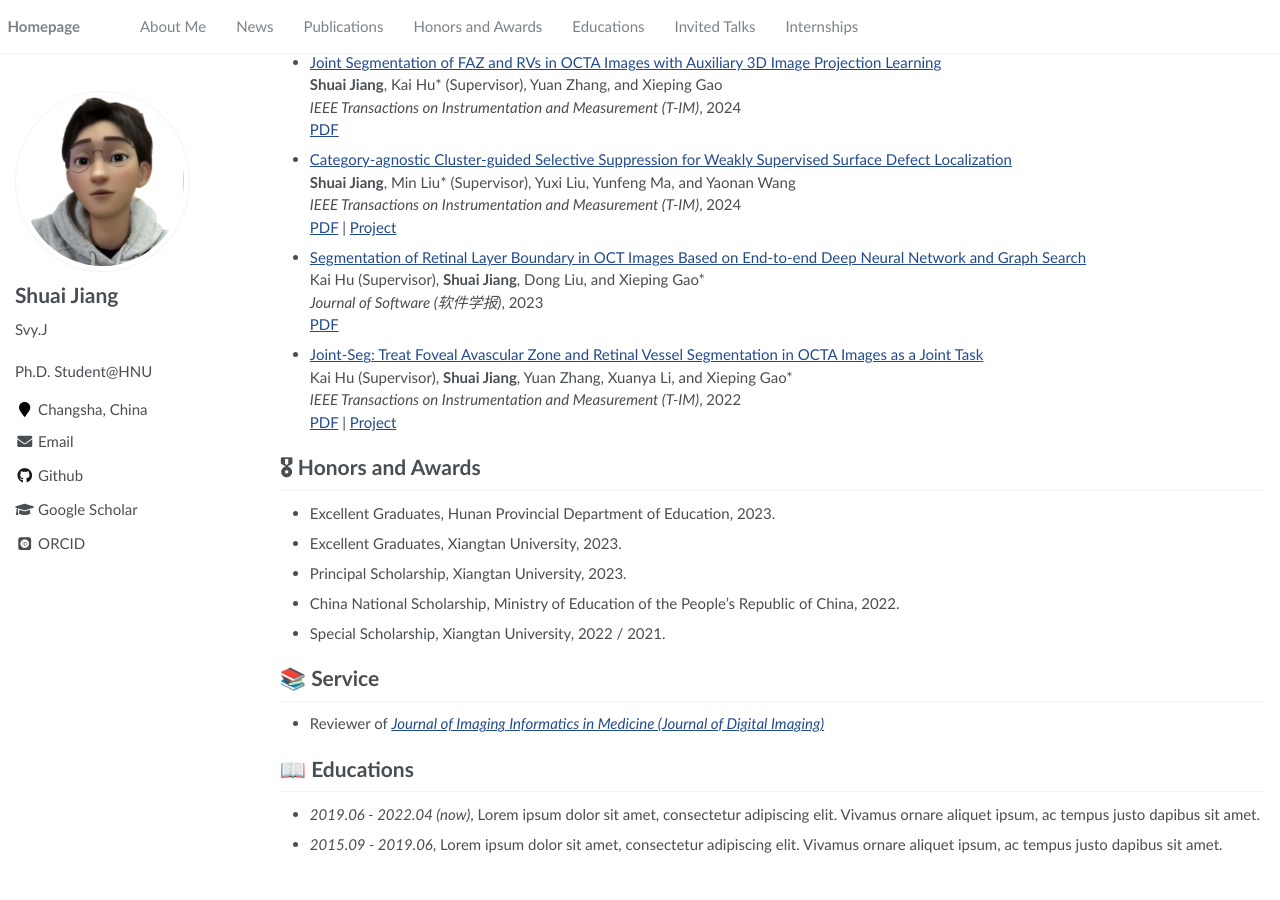
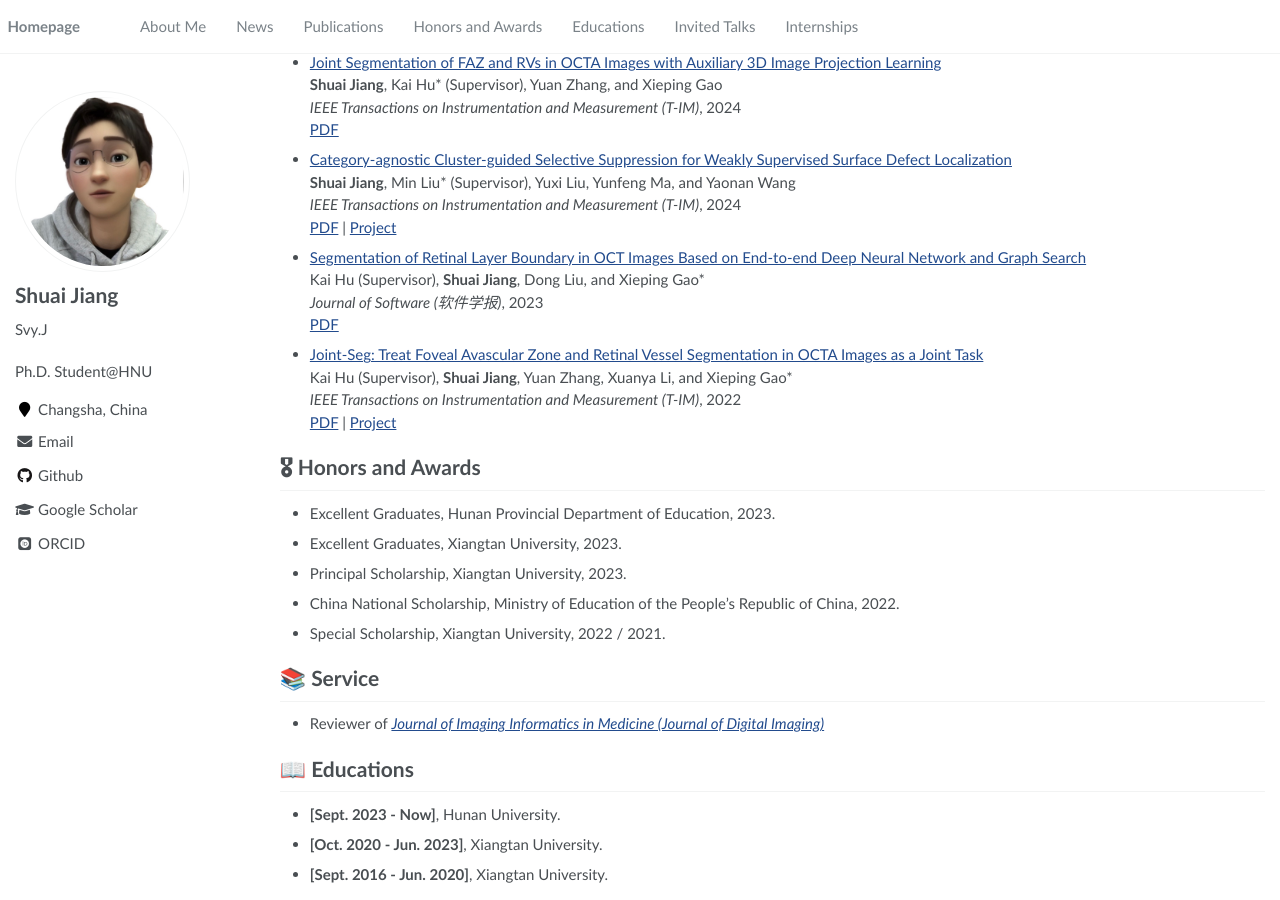
Before and after one commit to SvyJ/svyj.github.io, a Jekyll site: the page built from _pages/about.md, in a window 1280 px wide and 900 px high, scrolled down 919 px. Built offline with Jekyll 4.4.1, drawn with Linux system fonts in a browser that asks for light colours; some web fonts are replaced; before the commit the page ends 1789 px from its top, so only the background shows below that.

Commit message:
Update about.md

```diff
--- a/_pages/about.md
+++ b/_pages/about.md
@@ -95,5 +95,6 @@ Frontiers in my research area are updated at [https://svyj.github.io/daily-paper
 - Reviewer of [_Journal of Imaging Informatics in Medicine (Journal of Digital Imaging)_](https://link.springer.com/journal/10278)
 
 # 📖 Educations
-- *2019.06 - 2022.04 (now)*, Lorem ipsum dolor sit amet, consectetur adipiscing elit. Vivamus ornare aliquet ipsum, ac tempus justo dapibus sit amet.
-- *2015.09 - 2019.06*, Lorem ipsum dolor sit amet, consectetur adipiscing elit. Vivamus ornare aliquet ipsum, ac tempus justo dapibus sit amet.
+- **[Sept. 2023 - Now]**, Hunan University.
+- **[Oct.  2020 - Jun. 2023]**, Xiangtan University.
+- **[Sept. 2016 - Jun. 2020]**, Xiangtan University.
```
